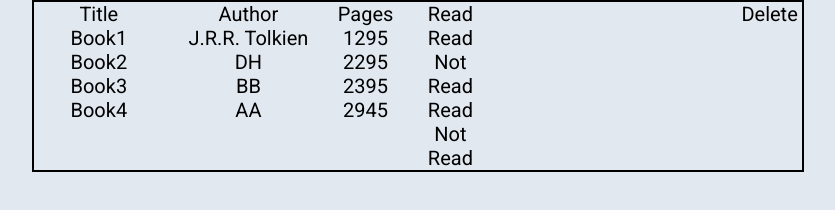
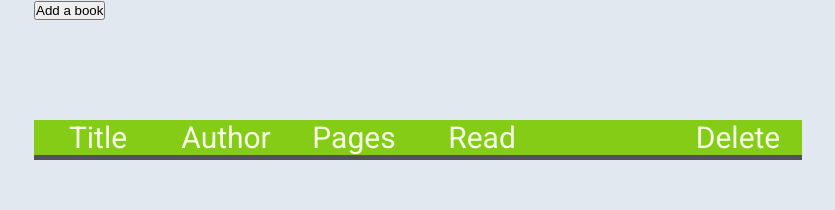
Before and after one commit to FuMinHuang/odin-Library, a plain HTML site: page index.html in a window 1280 px wide. Shown: the whole page, without its empty margins (222-1057 px from the left). Drawn offline with Linux system fonts and the light colour scheme.

Commit message:
Modified addBookToLibrary Function

```diff
--- a/index.html
+++ b/index.html
@@ -11,17 +11,53 @@
   <link href="https://fonts.googleapis.com/css2?family=Roboto&display=swap" rel="stylesheet">
 </head>
 <body>
-  <div class="table">
-    <div class="title">Title
+  <div class="container">
+    <!-- Header -->
+    <div class="header">
+      <dialog id="bookDialog">
+        <form id="form">
+          <div class="form-row">
+            <label for="title">Title:</label>
+            <input type="text" id="title" name="title" />
+          </div>
+          <div class="form-row">
+            <label for="author">Author:</label>
+            <input type="text" id="author" name="author /">
+          </div>
+          <div class="form-row">
+          <label for="pages">Pages:</label>
+          <input type="number" id="pages" name="pages" />
+          </div>
+          <fieldset>
+            <legend>Read the book?</legend>
+            <div>
+              <input type="radio" id="yes" name="read" value="Read" />
+              <label for="read">Yes</label>
+            </div>
+            <div>
+              <input type="radio" id="no" name="read" value="Not Read" />
+              <label for="no">No</label>
+            </div>
+          </fieldset>
+          <button id="cancel" type="reset">Cancel</button>
+          <button id="submit" type="submit">Submit</button>
+        </form>
+      </dialog>
+      <button id="addaBook">Add a book</button>
     </div>
-    <div class="author">Author
+    <!-- Table -->
+    <div id="table">
+      <div class="column">
+        <div class="title">Title</div>
+        <div class="author">Author</div>
+        <div class="pages">Pages</div>
+        <div class="read">Read</div>
+        <div class="changeReadStatus"></div>
+        <div class="delete">Delete</div>
+      </div>
+      <div class="content"></div>
+      </div>
     </div>
-    <div class="pages">Pages</div>
-    <div class="read">Read</div>
-    <div class="changeReadStatus"></div>
-    <div class="edit"></div>
-    <div class="delete">Delete</div>
   </div>
-
 </body>
 </html>
--- a/script.js
+++ b/script.js
@@ -1,5 +1,6 @@
 const myLibrary = [];
 
+// Book Constructor
 function Book(title, author, pages, read) {
   this.title = title,
   this.author = author,
@@ -10,44 +11,57 @@ function Book(title, author, pages, read) {
   }
 }
 
-function addBookToLibrary(title, author, pages, read) {
+// addBookToLibrary Function
+function addBookToLibrary([title, author, pages, read]) {
   let book = new Book(title, author, pages, read)
   myLibrary.push(book);
 }
 
-addBookToLibrary("Book1", "J.R.R. Tolkien", 1295, "Read");
-addBookToLibrary("Book2", "DH", 2295, "Not Read");
-addBookToLibrary("Book3", "BB", 2395, "Read");
-addBookToLibrary("Book4", "AA", 2945, "Not Read");
+// DisplayBook Function
+function displayBook() {
+  const content = document.querySelector(".content");
+  content.textContent = "";
+  const propertiesToDisplay = ["title", "author", "pages", "read"];
+
+  for (let i = 0; i < myLibrary.length; i++) {
+    const rowDiv = document.createElement("div");
+    rowDiv.id = i;
+    content.appendChild(rowDiv);
+
+    propertiesToDisplay.forEach((property) => {
+      const book = myLibrary[i];
+      const newBookDiv = document.createElement("div");
+      const newBookValue = document.createTextNode(book[property]);
+      rowDiv.appendChild(newBookDiv);
+      newBookDiv.appendChild(newBookValue);
+      });
+    };
+  };
 
 
-const titleColumn = document.querySelector(".title");
-const authorColumn = document.querySelector(".author");
-const pagesColumn = document.querySelector(".pages");
-const readColumn = document.querySelector(".read");
+// Dialog
+const addaBookButton = document.getElementById("addaBook");
+const dialog = document.getElementById("bookDialog");
+const cancelButton = document.getElementById("cancel")
+const submitButton = document.getElementById("submit")
+const form = document.getElementById("form");
 
-function displayBook() {
-  myLibrary.forEach((book) => {
-    const newTitleDiv = document.createElement("div");
-    const newTitleContent = document.createTextNode(book.title);
-    newTitleDiv.appendChild(newTitleContent);
-    titleColumn.appendChild(newTitleDiv);
+addaBookButton.addEventListener("click", () => {
+  dialog.show();
+});
 
-    const newAuthorDiv = document.createElement("div");
-    const newAuthorContent = document.createTextNode(book.author);
-    newAuthorDiv.appendChild(newAuthorContent);
-    authorColumn.appendChild(newAuthorDiv);
+cancelButton.addEventListener("click", () => {
+  dialog.close();
+});
 
-    const newPagesDiv = document.createElement("div");
-    const newPagesContent = document.createTextNode(book.pages);
-    newPagesDiv.appendChild(newPagesContent);
-    pagesColumn.appendChild(newPagesDiv);
-
-    const newReadDiv = document.createElement("div");
-    const newReadContent = document.createTextNode(book.read);
-    newReadDiv.appendChild(newReadContent);
-    readColumn.appendChild(newReadDiv);
-  });
-}
-
-displayBook();
+form.addEventListener("submit", (e) => {;
+  e.preventDefault();
+  const data = new FormData(form);
+  const newArray = [];
+  for (const value of data) {
+    newArray.push(value.slice(1).toString());
+    }
+    addBookToLibrary(newArray);
+    displayBook()
+  dialog.close();
+})
--- a/style.css
+++ b/style.css
@@ -9,13 +9,39 @@ html, body {
   font-family: 'Roboto', sans-serif;
 }
 
-.table {
+.container {
+ width: 60%;
+ margin: 0 auto;
+}
+
+.column {
   display: grid;
-  margin: 0 auto;
-  width: 60%;
-  border: solid 2px black;
-  grid-template-columns: 2fr 2fr 1fr 1fr 2fr 1fr 1fr;
+  grid-template-columns: repeat(6, 1fr);
   text-align: center;
-  grid-gap: 1em;
   font-size: 20px;
 }
+
+.column {
+  background-color: #84cc16;
+  color: #f7fee7;
+  border-bottom: solid 5px #52525b;
+  margin-top: 100px;
+  margin-bottom: 10px;
+  font-size: 30px;
+}
+
+.content >div{
+  display: grid;
+  grid-template-columns: repeat(6, 1fr);
+  text-align: center;
+  font-size: 20px;
+}
+
+#bookDialog {
+  position: absolute;
+  top: 50%;
+  left: 50%;
+  transform: translate(-50%, -50%);
+   width: 400px;
+   height: 600px;
+}
```
